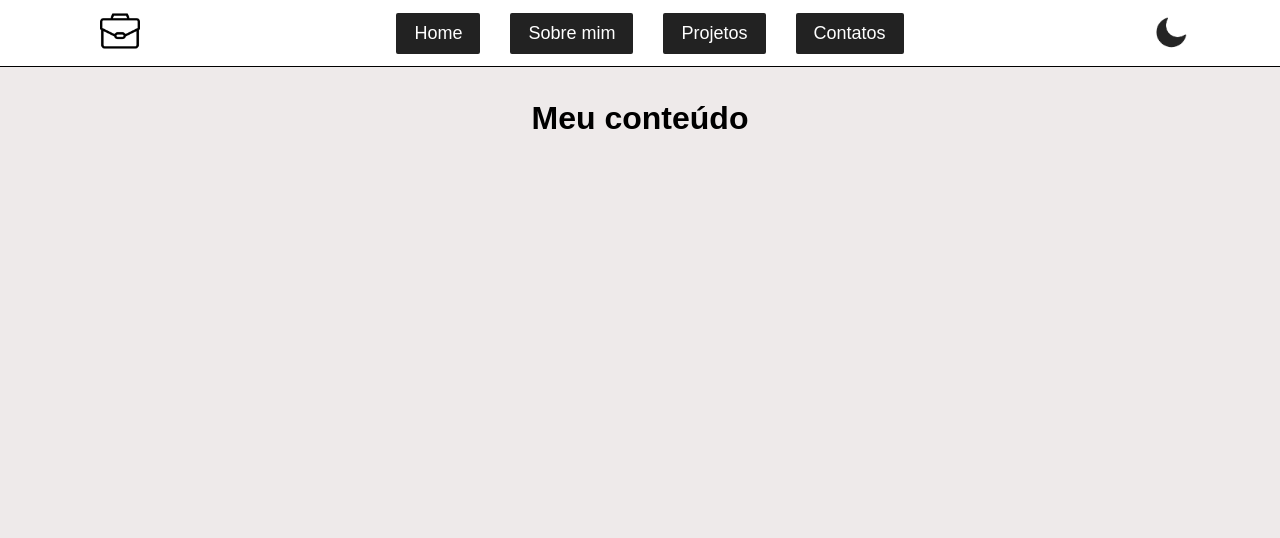
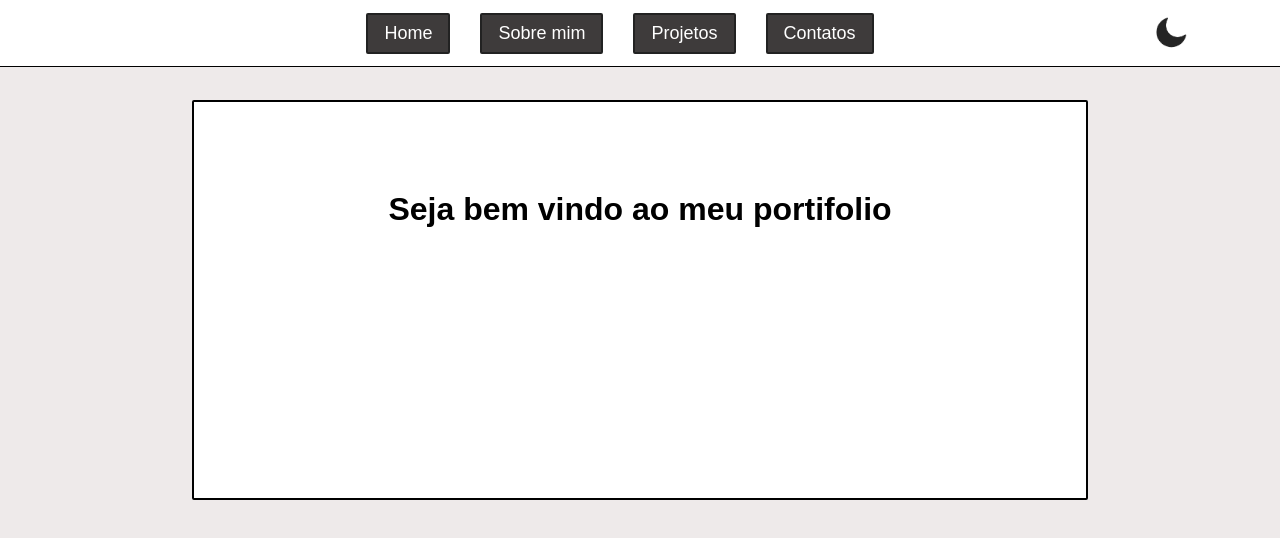
Before and after one commit to LucasYohan/portifolio, a React (Vite) app: page / in a window 1280 px wide. Shown: the top 538 px of the page. Built offline with nearby package versions, Linux system fonts and the light colour scheme.

Commit message:
mudancas na estilizacao

```diff
--- a/package.json
+++ b/package.json
@@ -12,6 +12,7 @@
   "dependencies": {
     "@tailwindcss/vite": "^4.1.12",
     "aos": "^2.3.4",
+    "boxicons": "^2.1.4",
     "react": "^19.1.1",
     "react-dom": "^19.1.1",
     "react-icons": "^5.5.0",
--- a/src/App.jsx
+++ b/src/App.jsx
@@ -1,6 +1,7 @@
 import { useEffect, useState } from "react";
 import "./App.css";
-import Navbar from "./components/Navbar";
+import Navbar from "./components/navbar/Navbar";
+import Banner from "./components/banner/Banner";
 
 function App() {
   const current_theme = localStorage.getItem("current_theme");
@@ -15,7 +16,7 @@ function App() {
     <div className={`container ${theme}`}>
       <Navbar theme={theme} setTheme={setTheme} />
       <main className="content">
-        <h1>Meu conteúdo</h1>
+        <Banner theme={theme} setTheme={setTheme} />
       </main>
     </div>
   );
--- /dev/null
+++ b/src/components/banner/Banner.css
@@ -0,0 +1,24 @@
+.banner-content {
+  height: 50vh;
+  width: 70%;
+  border: 2px solid black;
+  border-radius: 2px;
+  background: #fff;
+}
+
+.banner-content.dark {
+  background: #3e3b3b;
+  color: #fff;
+  border-color: #fff;
+}
+
+.banner-content.light {
+  background: #fff;
+  color: #000;
+}
+
+.banner-itens {
+  display: flex;
+  justify-content: center;
+  padding: 10%;
+}
--- /dev/null
+++ b/src/components/banner/Banner.jsx
@@ -0,0 +1,13 @@
+import "./Banner.css";
+
+function Banner({ theme }) {
+  return (
+    <div className={`banner-content ${theme}`}>
+      <div className="banner-itens">
+        <h1>Seja bem vindo ao meu portifolio</h1>
+      </div>
+    </div>
+  );
+}
+
+export default Banner;
--- a/src/components/Navbar.css
+++ b/src/components/navbar/Navbar.css
@@ -7,7 +7,7 @@
   background: #fff;
   padding: 15px 7%;
   transition: transform 0.4s ease-in-out;
-  border-bottom: 1px solid #000;
+  border-bottom: 1px solid #000000;
   position: fixed;
   top: 0;
   left: 0;
@@ -19,14 +19,14 @@
 }
 
 .navbar.dark {
-  background: #000;
+  background: #3e3b3b;
   color: #fff;
-  border-bottom: 2px solid #fff;
+  border-bottom: 2px solid #ffffff;
 }
 
 .navbar.light {
   background: #fff;
-  color: #000;
+  color: #3e3b3b;
   border-bottom: 1px solid #000;
 }
 
@@ -49,7 +49,7 @@ ul li {
 }
 
 .light ul li {
-  background: #222;
+  background: #3e3b3b;
   color: #fff;
   border-color: #222;
 }
@@ -63,12 +63,12 @@ ul li {
 
 .dark ul li {
   background: #fff;
-  color: #000;
+  color: #3e3b3b;
   border-color: #fff;
 }
 
 .dark ul li:hover {
-  background: #000;
+  background: #3e3b3b;
   color: #fff;
   border-color: #fff;
   transform: scale(1.08);
--- a/src/components/Navbar.jsx
+++ b/src/components/navbar/Navbar.jsx
@@ -1,8 +1,6 @@
 import "./Navbar.css";
-import logo_light from "../assets/night.png";
-import logo_dark from "../assets/day.png";
-import image_light from "../assets/image_light.png";
-import image_dark from "../assets/image_dark.png";
+import logo_light from "../../assets/night.png";
+import logo_dark from "../../assets/day.png";
 import { useEffect, useState } from "react";
 
 function Navbar({ theme, setTheme }) {
@@ -32,13 +30,6 @@ function Navbar({ theme, setTheme }) {
 
   return (
     <div className={`navbar ${theme} ${hidden ? "hidden" : ""}`}>
-      <div className="image">
-        <img
-          src={theme === "light" ? image_light : image_dark}
-          alt="Alternar icone"
-        />
-      </div>
-
       <ul>
         <li>Home</li>
         <li>Sobre mim</li>
```
Also changed, not shown: 1 other file (tests, documents, lock files or other folders).
